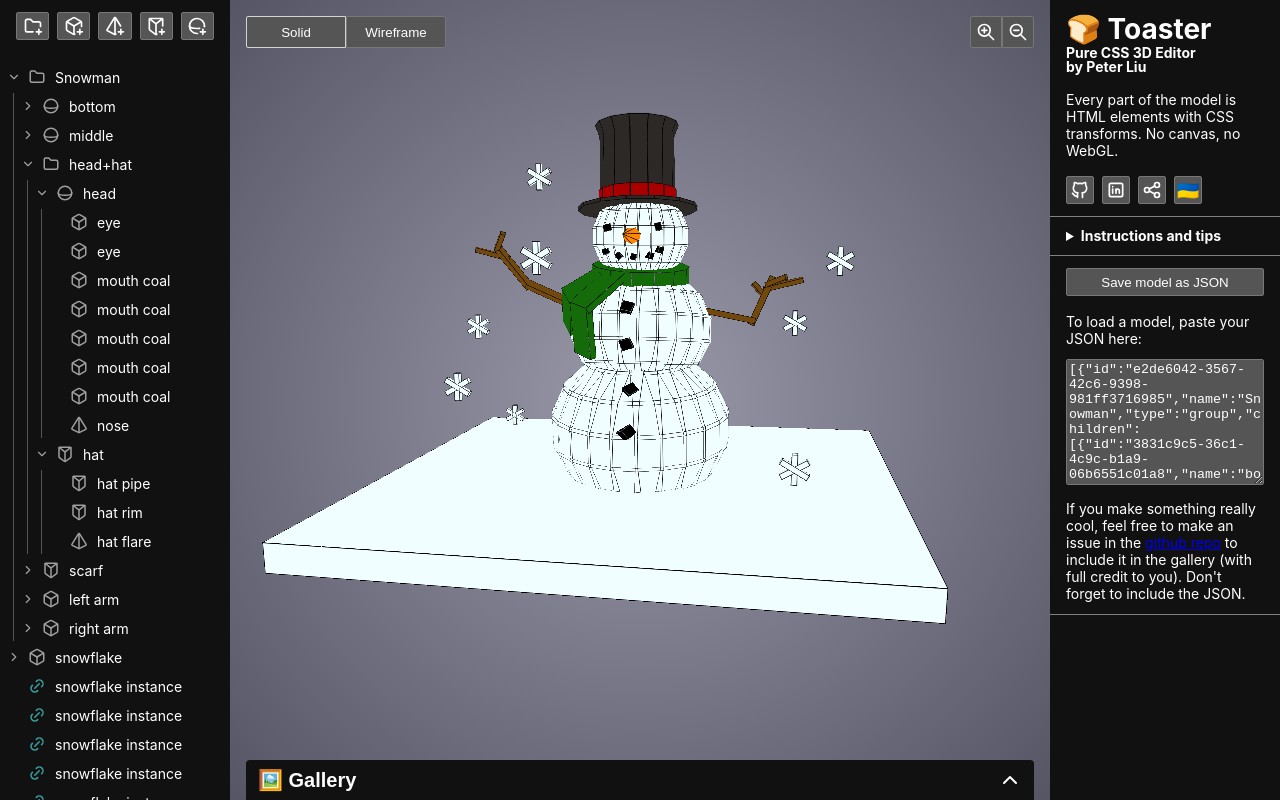
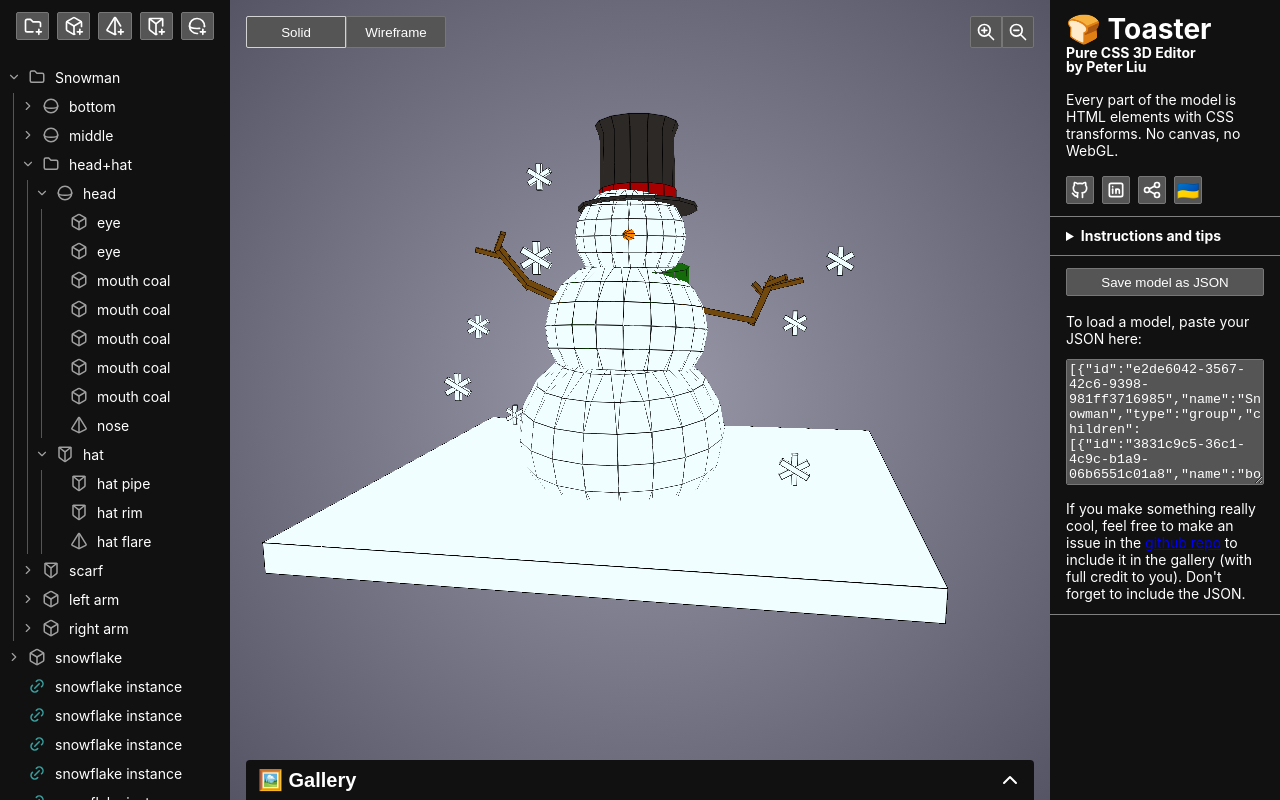
Before and after one commit to PeterTYLiu/toaster, a React (Vite) app: page / in a window 1280 px wide. Built offline with nearby package versions, Linux system fonts and the light colour scheme.

Commit message:
Improve sphere

```diff
--- a/src/components/Pryamid/Pyramid.tsx
+++ b/src/components/Pryamid/Pyramid.tsx
@@ -1,4 +1,4 @@
-import type { ReactNode } from "react";
+import type { ReactElement } from "react";
 import styles from "./Pyramid.module.css";
 
 export default function Pyramid({ baseSides, height, radius, id }: { baseSides: number; height: number; radius: number; id: string }) {
@@ -9,7 +9,7 @@ export default function Pyramid({ baseSides, height, radius, id }: { baseSides:
   const sideInclination = (Math.atan(height / apothem) * 180) / Math.PI;
 
   const basePoints: string[] = [];
-  const sides: ReactNode[] = [];
+  const sides: ReactElement[] = [];
 
   for (let i = 0; i < baseSides; i++) {
     // Add a point on the base
@@ -40,7 +40,7 @@ export default function Pyramid({ baseSides, height, radius, id }: { baseSides:
           }}
         >
           <svg
-            className={`${styles.face} ${styles.side}`}
+            className={styles.face}
             style={{
               width: baseSideLength + "px",
               height: sideHeight + "px",
@@ -50,7 +50,7 @@ export default function Pyramid({ baseSides, height, radius, id }: { baseSides:
             <polygon points={`0,${sideHeight} ${baseSideLength / 2},0 ${baseSideLength},${sideHeight}`} />
           </svg>
         </div>
-      </div>
+      </div>,
     );
   }
 
--- /dev/null
+++ b/src/components/Sphere/Sphere.module.css
@@ -0,0 +1,9 @@
+.face {
+  --neg-radius: calc(var(--radius) * -1);
+  transform-style: preserve-3d;
+  position: absolute;
+  border: 1px solid black;
+  background-color: var(--bg);
+  transform-origin: center center calc(var(--radius) * cos(pi / (var(--layers) * 2)));
+  translate: 0px 0px var(--neg-radius);
+}
--- a/src/components/Sphere/Sphere.module.scss
+++ /dev/null
@@ -1,36 +0,0 @@
-.plane {
-  --diameter: calc(var(--radius) * 2);
-  --neg-radius: calc(var(--radius) * -1);
-  transform-style: preserve-3d;
-  position: absolute;
-  border-radius: 50%;
-  width: var(--diameter);
-  height: var(--diameter);
-  transform: translateX(var(--neg-radius)) translateY(var(--neg-radius)) rotateY(90deg)
-    rotateX(calc(var(--plane) * (180deg / var(--planes))));
-}
-
-.spoke {
-  transform-style: preserve-3d;
-  position: absolute;
-  top: 0px;
-  bottom: 0px;
-  width: 2px;
-  left: calc(50% - 1px);
-  transform: rotateZ(calc(var(--spoke) * (360deg / var(--spokes))));
-}
-
-.face {
-  --this-height: calc(var(--diameter) / var(--planes) * 1.57);
-  --this-width: calc(var(--diameter) / var(--spokes) * 3.14);
-
-  transform-style: preserve-3d;
-  position: absolute;
-  width: var(--this-width);
-  height: var(--this-height);
-
-  left: calc(-1 * (var(--this-width) / 2) + 1px);
-  border: 1px solid black;
-  background-color: var(--bg);
-  transform: rotateX(90deg);
-}
--- a/src/components/Sphere/Sphere.tsx
+++ b/src/components/Sphere/Sphere.tsx
@@ -1,47 +1,53 @@
-import type { CSSProperties, ReactNode } from "react";
-import styles from "./Sphere.module.scss";
+import type { CSSProperties, ReactElement } from "react";
+import styles from "./Sphere.module.css";
 
-export default function Sphere({
-  numPlanes = 12,
-  numSpokes = 16,
-  id,
-}: {
-  id: string;
-  numPlanes?: number;
-  numSpokes?: number;
-}) {
-  const planes: ReactNode[] = [];
-  for (let i = 0; i < numPlanes; i++) {
-    const spokes: ReactNode[] = [];
+export default function Sphere({ resolution = 5 }: { id: string; resolution?: number }) {
+  const facesPerLayer = 4 * resolution;
+  const numOfLayers = 2 * resolution;
 
-    for (let j = 0; j < numSpokes; j++) {
-      spokes.push(
+  const faces: ReactElement[] = [];
+  const faceHeight = 2 * Math.sin(Math.PI / (numOfLayers * 2));
+  const faceWidthFactor = 2 * Math.sin(Math.PI / facesPerLayer);
+
+  for (let layer = 0; layer < numOfLayers; layer++) {
+    const xAngle = (layer * 180) / numOfLayers + 90 / numOfLayers;
+    const bottomRadiusAtThisLayer = Math.cos(Math.PI / 2 - Math.PI * ((layer + 1) / numOfLayers));
+    // const topRadiusAtThisLayer = Math.cos(Math.PI / 2 - Math.PI * (layer / numOfLayers));
+    for (let face = 0; face < facesPerLayer; face++) {
+      const zAngle = (face * 360) / facesPerLayer;
+      faces.push(
         <div
-          key={`${id}-${i}-${j}`}
-          className={styles.spoke}
-          style={{ "--spoke": j } as CSSProperties}
-        >
-          <div className={styles.face} />
-        </div>
+          className={styles.face}
+          key={`${face}-${layer}`}
+          data-id={bottomRadiusAtThisLayer}
+          style={
+            {
+              "--layers": numOfLayers,
+              width: `calc(var(--radius) * ${faceWidthFactor})`,
+              transform: `rotateZ(${zAngle}deg) rotateX(${xAngle}deg)`,
+              height: `calc(var(--radius) * ${faceHeight})`,
+            } as CSSProperties
+          }
+        />,
+        // Make this work in the future
+        // <svg
+        //   className={styles.face}
+        //   key={`${face}-${layer}`}
+        //   data-id={bottomRadiusAtThisLayer}
+        //   style={
+        //     {
+        //       "--layers": numOfLayers,
+        //       width: `calc(var(--radius) * ${faceWidthFactor})`,
+        //       transform: `rotateZ(${zAngle}deg) rotateX(${xAngle}deg)`,
+        //       height: `calc(var(--radius) * ${faceHeight})`,
+        //     } as CSSProperties
+        //   }
+        // >
+        //   <polygon points={`0,0 1,1 1,1 0`} />
+        // </svg>,
       );
     }
-
-    planes.push(
-      <div
-        key={`${id}-${i}`}
-        className={styles.plane}
-        style={
-          {
-            "--plane": i,
-            "--planes": numPlanes,
-            "--spokes": numSpokes,
-          } as CSSProperties
-        }
-      >
-        {spokes}
-      </div>
-    );
   }
 
-  return <>{planes}</>;
+  return <>{faces}</>;
 }
```
